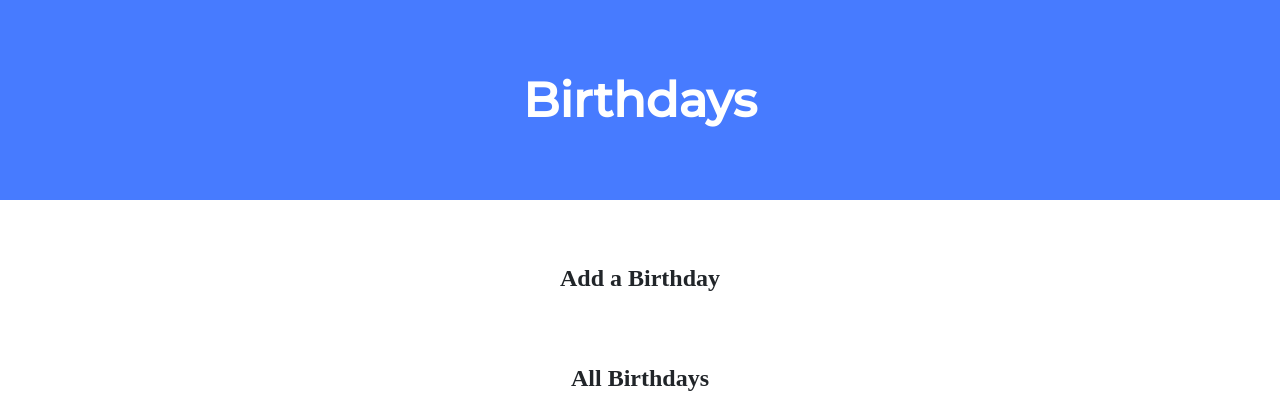
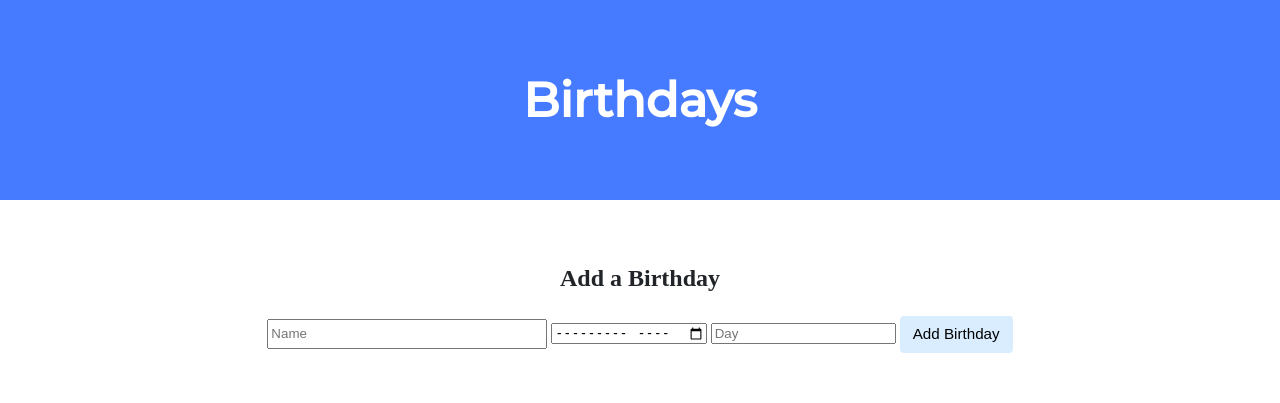
Before and after one commit to hamzashakeel007/My-Projects, a Flask app: page / in a window 1280 px wide. Shown: the top 403 px of the page. Run offline with Flask 3, Linux system fonts and the light colour scheme; some libraries are stand-ins or nearby versions.

Commit message:
Tue, Dec 26, 2023, 6:56 AM -08:00

```diff
--- a/birthdays/templates/index.html
+++ b/birthdays/templates/index.html
@@ -19,6 +19,12 @@
 
                 <h2>Add a Birthday</h2>
                 <!-- TODO: Create a form for users to submit a name, a month, and a day -->
+                <form method='Post'>
+                    <input type=text placeholder='Name'>
+                    <input type=month placeholder='Month'>
+                    <input type=dat placeholder='Day'>
+                    <button type=submit>Add Birthday</button>
+                </form>
             </div>
 
             <div class="section">
```
